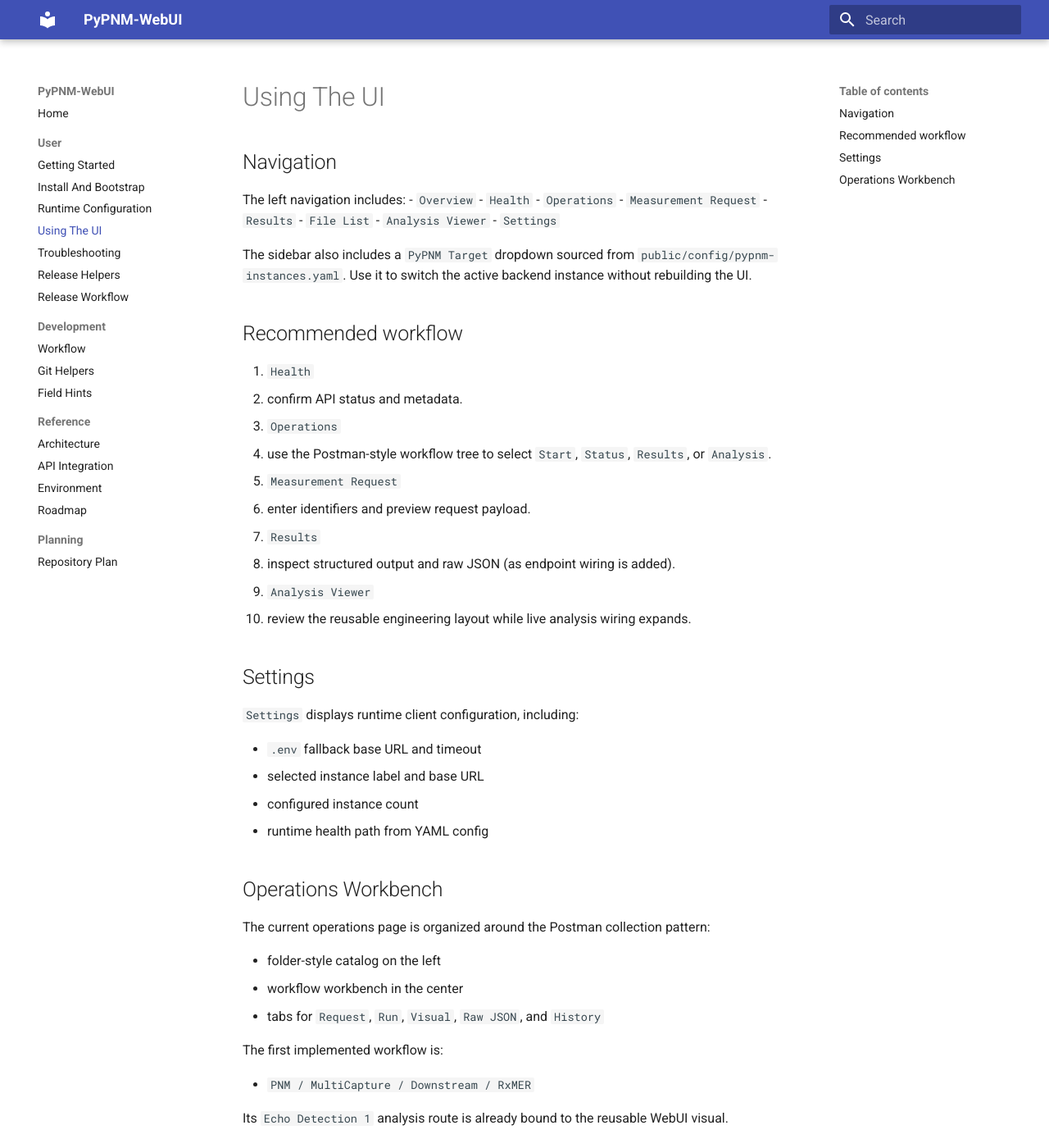
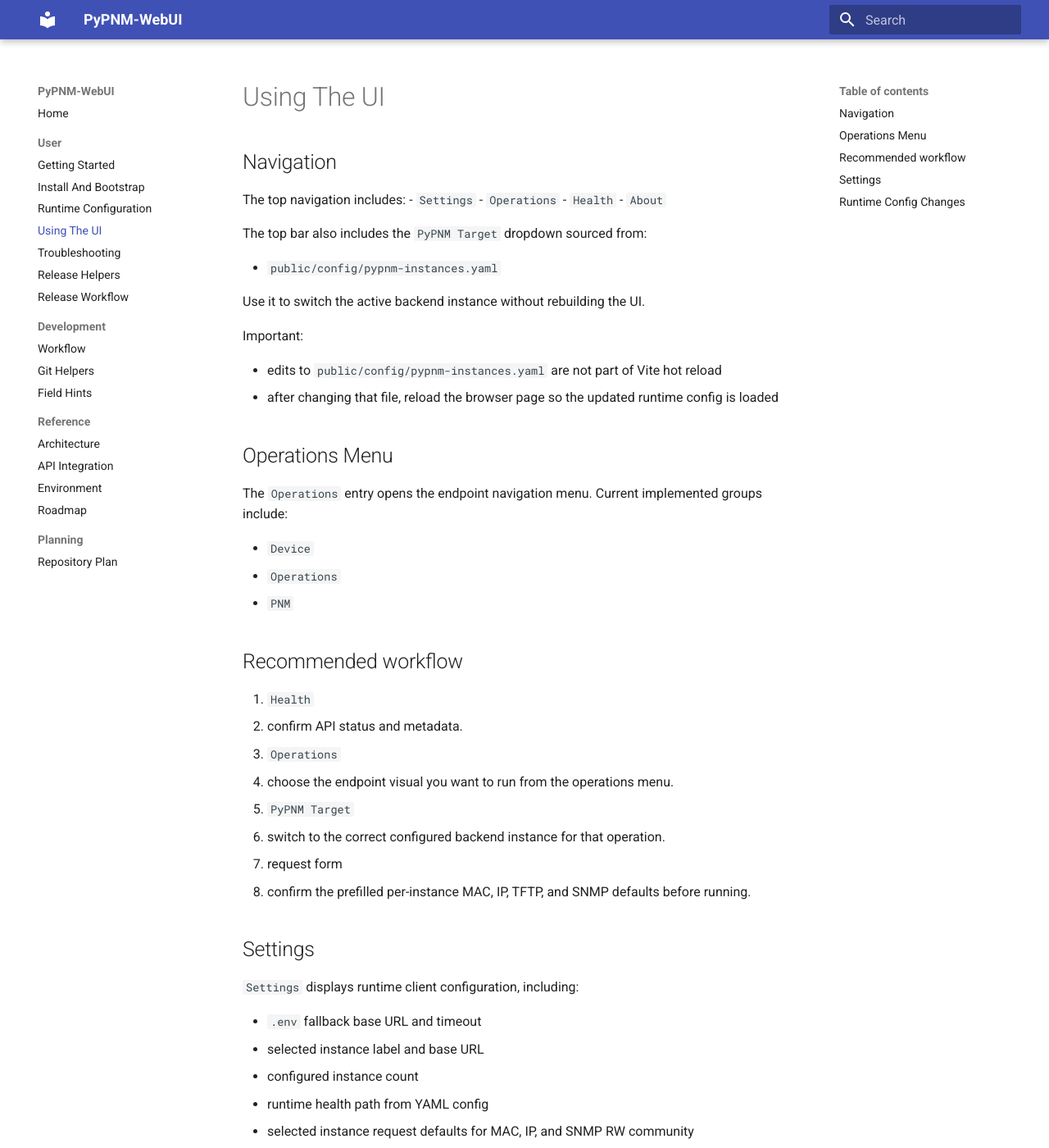
Before and after one commit to PyPNMApps/PyPNM-WebUI, an MkDocs documentation site: the page built from docs/user/using-the-ui.md, in a window 1280 px wide and 1400 px high. Shown: the whole window at 82% size. Built offline with MkDocs 1.6.1 and Material for MkDocs 9.7.7, drawn with Linux system fonts in a browser that asks for light colours; some of the changed text lies outside the part shown.

Commit message:
Docs: clarify config menu reload behavior - add a dedicated config-menu section to runtime configuration docs - document that pypnm-instances.yaml changes require a page reload - update using-the-ui to reflect top navigation and current runtime config flow - add coding guidance that runtime YAML is startup config and not hot reload state - 2026-03-15 12:30:51

````diff
--- a/docs/user/using-the-ui.md
+++ b/docs/user/using-the-ui.md
@@ -2,31 +2,43 @@
 
 ## Navigation
 
-The left navigation includes:
-- `Overview`
+The top navigation includes:
+- `Settings`
+- `Operations`
 - `Health`
+- `About`
+
+The top bar also includes the `PyPNM Target` dropdown sourced from:
+
+- `public/config/pypnm-instances.yaml`
+
+Use it to switch the active backend instance without rebuilding the UI.
+
+Important:
+
+- edits to `public/config/pypnm-instances.yaml` are not part of Vite hot reload
+- after changing that file, reload the browser page so the updated runtime config
+  is loaded
+
+## Operations Menu
+
+The `Operations` entry opens the endpoint navigation menu.
+Current implemented groups include:
+
+- `Device`
 - `Operations`
-- `Measurement Request`
-- `Results`
-- `File List`
-- `Analysis Viewer`
-- `Settings`
-
-The sidebar also includes a `PyPNM Target` dropdown sourced from `public/config/pypnm-instances.yaml`.
-Use it to switch the active backend instance without rebuilding the UI.
+- `PNM`
 
 ## Recommended workflow
 
 1. `Health`
    - confirm API status and metadata.
 2. `Operations`
-   - use the Postman-style workflow tree to select `Start`, `Status`, `Results`, or `Analysis`.
-3. `Measurement Request`
-   - enter identifiers and preview request payload.
-4. `Results`
-   - inspect structured output and raw JSON (as endpoint wiring is added).
-5. `Analysis Viewer`
-   - review the reusable engineering layout while live analysis wiring expands.
+   - choose the endpoint visual you want to run from the operations menu.
+3. `PyPNM Target`
+   - switch to the correct configured backend instance for that operation.
+4. request form
+   - confirm the prefilled per-instance MAC, IP, TFTP, and SNMP defaults before running.
 
 ## Settings
 
@@ -36,17 +48,15 @@
 - selected instance label and base URL
 - configured instance count
 - runtime health path from YAML config
+- selected instance request defaults for MAC, IP, and SNMP RW community
 
-## Operations Workbench
+## Runtime Config Changes
 
-The current operations page is organized around the Postman collection pattern:
+If you use:
 
-- folder-style catalog on the left
-- workflow workbench in the center
-- tabs for `Request`, `Run`, `Visual`, `Raw JSON`, and `History`
+```bash
+pypnm-webui config-menu
+```
 
-The first implemented workflow is:
-
-- `PNM / MultiCapture / Downstream / RxMER`
-
-Its `Echo Detection 1` analysis route is already bound to the reusable WebUI visual.
+then reload the page after saving changes. The UI reads
+`public/config/pypnm-instances.yaml` at startup and does not hot-reload that file.
````
Also changed, not shown: CODING_AGENTS.md (+1 -0 lines), docs/user/runtime-configuration.md (+15 -3 lines).
